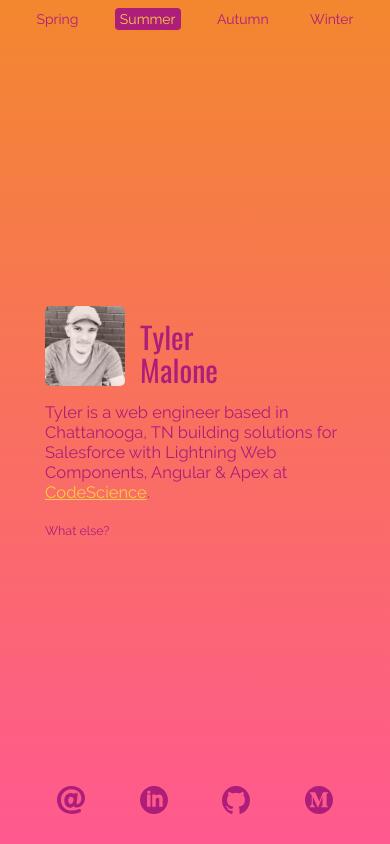
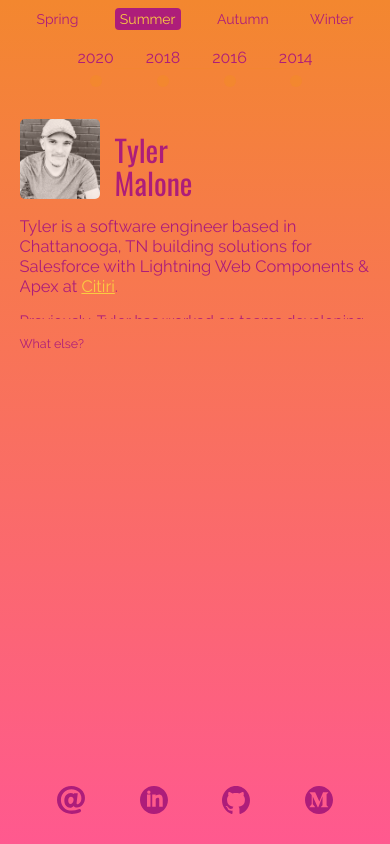
Before and after one commit to rtmalone/rtylermalone.com, a React (Create React App) app: page / in a window 390 px wide. Built offline with nearby package versions, Linux system fonts and the light colour scheme.

Commit message:
Refactor to app and main components

```diff
--- a/src/App.js
+++ b/src/App.js
@@ -12,7 +12,8 @@
 function App() {
   useEffect(() => {
     const month = getMonth();
-    setTheme(seasonalThemes[month]);
+    const initialTheme = seasonalThemes[month] || seasonalThemes.default;
+    setTheme(initialTheme);
   }, []);
 
   return (
--- a/src/app.module.css
+++ b/src/app.module.css
@@ -4,4 +4,13 @@
   height: 100vh;
   justify-content: center;
   align-items: center;
+  position: relative;
+  overflow-x: hidden;
 }
+
+@media (max-width: 768px) {
+  .app {
+    padding-top: 3rem;
+    justify-content: flex-start;
+  }
+}
--- a/src/components/Main.js
+++ b/src/components/Main.js
@@ -1,30 +1,60 @@
-import React, { useState } from "react";
+import React, { useState, useEffect } from "react";
 import styles from "./styles/main.module.css";
 import profilePic from "../static/images/rtm_2019.jpg";
+import Timeline from "./Timeline";
+import { employmentHistory } from "../data/employment";
 
-export default function Temp() {
+export default function Main() {
   const [expand, setExpand] = useState(false);
+  const [activeYear, setActiveYear] = useState(null);
+  const [activeJob, setActiveJob] = useState(null);
+  const [showPersonalBio, setShowPersonalBio] = useState(true);
+
+  // Initialize with personal bio showing
+  useEffect(() => {
+    // Do not automatically select a job on initial load
+    // Just keep the personal bio showing
+  }, []);
+
+  const handleYearClick = (year) => {
+    setActiveYear(year);
+    const selectedJob = employmentHistory.find(job => job.year === year);
+    setActiveJob(selectedJob);
+    setShowPersonalBio(false);
+  };
+
+  const handleNameClick = () => {
+    setShowPersonalBio(true);
+    setActiveYear(null);
+  };
 
   return (
+    <>
+      <Timeline activeYear={activeYear} onYearClick={handleYearClick} />
+
       <div className={styles.main}>
         <div className={styles.heading}>
           <img
             className={styles.profilePic}
             src={profilePic}
             alt="Tyler Malone"
+            onClick={handleNameClick}
           />
-        <div className={styles.name}>
+          <div className={styles.name} onClick={handleNameClick}>
             <h1>Tyler</h1>
             <h1>Malone</h1>
           </div>
         </div>
+
         <div
           className={`${styles.bio} ${expand ? styles.expand : styles.collapse}`}
         >
+          {showPersonalBio ? (
+            <>
               <p>
-          Tyler is a web engineer based in Chattanooga, TN building solutions
-          for Salesforce with Lightning Web Components, Angular & Apex at{" "}
-          <a href="https://codescience.com">CodeScience</a>.
+                Tyler is a software engineer based in Chattanooga, TN building solutions
+                for Salesforce with Lightning Web Components & Apex at{" "}
+                <a href="https://citiri.com">Citiri</a>.
               </p>
               <p style={{ fontSize: "1em" }}>
                 Previously, Tyler has worked on teams developing UI for AI powered applications, a social platform for
@@ -33,10 +63,30 @@
                 These various projects utilized React, Firebase, Google Cloud
                 Functions, AngularJS, Express, and jQuery.
               </p>
+            </>
+          ) : activeJob && (
+            <>
+              <div className={styles.jobHeader}>
+                <h2>{activeJob.company}</h2>
+                <h3>{activeJob.title} • {activeJob.year}</h3>
+                <div className={styles.techStack}>
+                  {activeJob.stack.map((tech, index) => (
+                    <span key={index} className={styles.techItem}>{tech}</span>
+                  ))}
                 </div>
+              </div>
+              <p>{activeJob.summary}</p>
+              <p style={{ fontSize: "1em" }}>{activeJob.description}</p>
+            </>
+          )}
+        </div>
+
+        {showPersonalBio && (
           <small onClick={() => setExpand(!expand)}>
             {expand ? "Oh, that's nice." : "What else?"}
           </small>
+        )}
       </div>
+    </>
   );
 }
--- a/src/components/styles/main.module.css
+++ b/src/components/styles/main.module.css
@@ -1,5 +1,8 @@
 .main {
   width: 300px;
+  position: relative;
+  margin: 0 auto;
+  margin-left: calc(15% + 6rem);
 }
 
 h1 {
@@ -18,6 +21,12 @@
   border-radius: 5px;
   opacity: 0.9;
   margin-right: 15px;
+  cursor: pointer;
+  transition: opacity 0.3s ease;
+}
+
+.profilePic:hover {
+  opacity: 1;
 }
 
 .heading {
@@ -34,6 +43,7 @@
   display: flex;
   flex-direction: column;
   justify-content: end;
+  cursor: pointer;
 }
 
 .bio {
@@ -60,6 +70,39 @@
   color: var(--link-color);
 }
 
+.jobHeader {
+  margin-bottom: 1rem;
+}
+
+.jobHeader h2 {
+  margin: 0;
+  font-size: 1.6em;
+  color: var(--primary-color);
+}
+
+.jobHeader h3 {
+  margin: 0.2rem 0 0.8rem;
+  font-size: 1.2em;
+  font-weight: 400;
+  opacity: 0.8;
+}
+
+.techStack {
+  display: flex;
+  flex-wrap: wrap;
+  margin-top: 0.5rem;
+}
+
+.techItem {
+  font-size: 0.8rem;
+  padding: 0.2rem 0.6rem;
+  margin-right: 0.5rem;
+  margin-bottom: 0.5rem;
+  background-color: rgba(var(--primary-color-rgb), 0.1);
+  border-radius: 20px;
+  color: var(--primary-color);
+}
+
 @media (min-width: 700px) {
   .main {
     width: 600px;
@@ -77,3 +120,11 @@
     height: 228px;
   }
 }
+
+@media (max-width: 768px) {
+  .main {
+    margin: 0 auto;
+    width: 90%;
+    max-width: 500px;
+  }
+}
--- a/src/index.css
+++ b/src/index.css
@@ -46,8 +46,9 @@
 }
 
 :root {
-  --secondary: #b0c4de;
-  --primary: rgba(34, 174, 195, 1);
+  --secondary-color: #b0c4de;
+  --primary-color: rgba(34, 174, 195, 1);
+  --primary-color-rgb: 34, 174, 195;
   --text-color: #345acd;
   --link-color: #7fffd4;
   --articBlue: rgb(43, 225, 243);
@@ -69,9 +70,9 @@
   font-family: var(--raleway);
   font-weight: 400;
   font-size: 15px;
-  background: var(--lightBlue);
-  background: linear-gradient(180deg, var(--primary) 0%, var(--secondary) 100%)
+  background: linear-gradient(180deg, var(--primary-color) 0%, var(--secondary-color) 100%)
     no-repeat;
+  min-height: 100vh;
   /* background: var(--lightBlue);
   background: linear-gradient(180deg, var(--teal) 0%, #010000 100%) no-repeat; */
   /* background: rgb(0, 144, 255);
```
Lines whose indentation alone changed are shown as unchanged.
